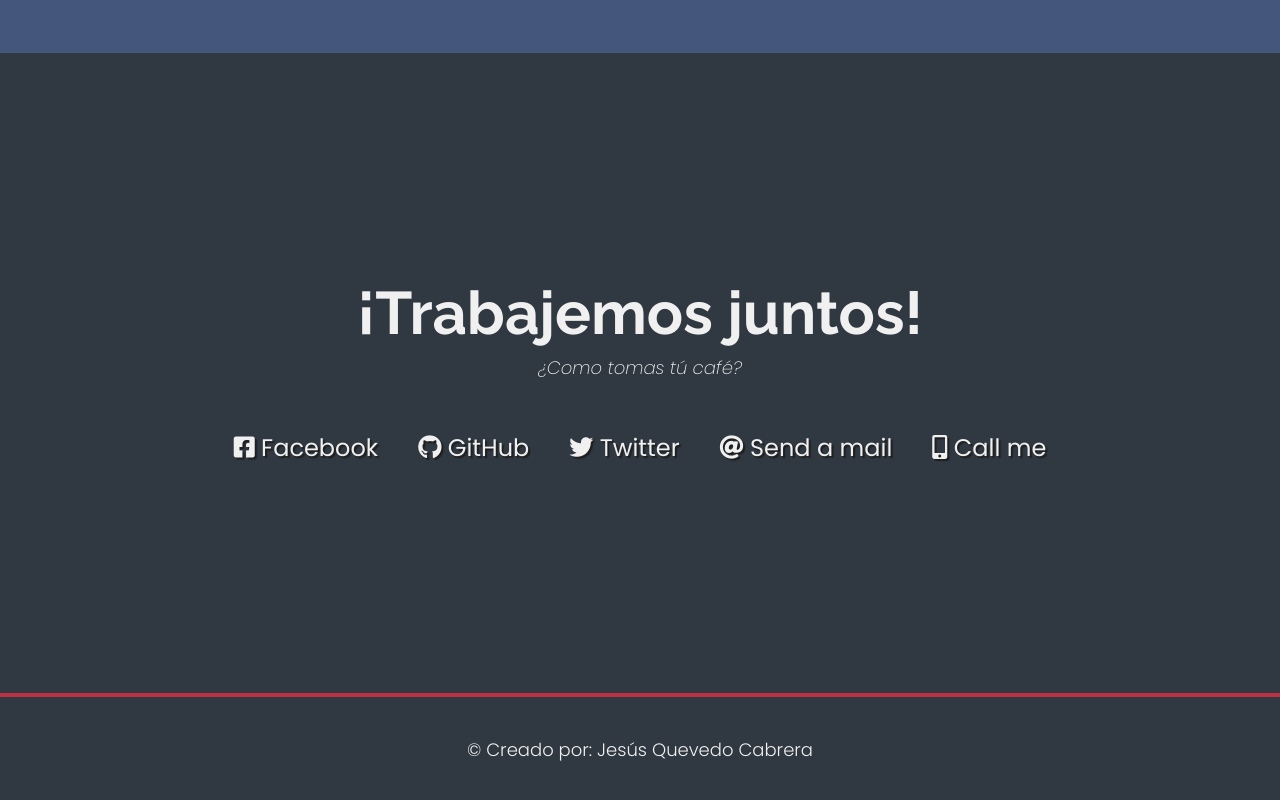
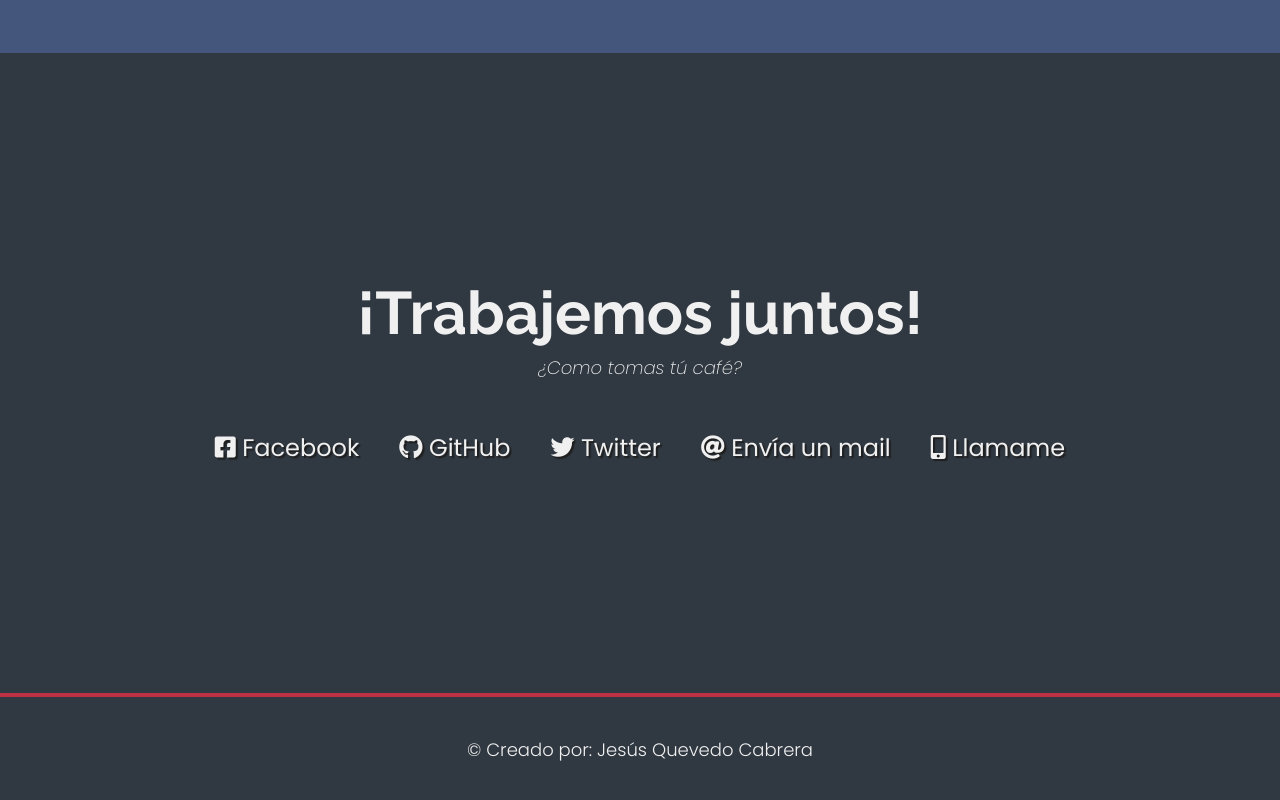
Before and after one commit to JAlejandroQuevedo/portafolio, a plain HTML site: page index.html in a window 1280 px wide. Shown: the part 1665-2465 px from the top of the page. Drawn offline with Linux system fonts and the light colour scheme.

Commit message:
correccion botones de social

```diff
--- a/index.html
+++ b/index.html
@@ -1,7 +1,9 @@
 <!DOCTYPE html>
 <html lang="En">
+
 <head>
-    <link rel="stylesheet" href="https://use.fontawesome.com/releases/v5.8.2/css/all.css" integrity="sha384-oS3vJWv+0UjzBfQzYUhtDYW+Pj2yciDJxpsK1OYPAYjqT085Qq/1cq5FLXAZQ7Ay" crossorigin="anonymous">
+  <link rel="stylesheet" href="https://use.fontawesome.com/releases/v5.8.2/css/all.css"
+    integrity="sha384-oS3vJWv+0UjzBfQzYUhtDYW+Pj2yciDJxpsK1OYPAYjqT085Qq/1cq5FLXAZQ7Ay" crossorigin="anonymous">
   <link href="https://fonts.googleapis.com/css?family=Poppins:200i,300,400&amp;display=swap" rel="stylesheet">
   <link href="https://fonts.googleapis.com/css?family=Raleway:700&amp;display=swap" rel="stylesheet">
   <meta name="description" content="Portafolio donde se muestran mis habilidades">
@@ -15,6 +17,7 @@
   <link rel="shortcut icon" href="./assets/image/ico-2.ico" type="image/x-icon">
   <link rel="stylesheet" href="./css/style.css">
 </head>
+
 <body>
   <!-- START NAV -->
   <nav id="navbar" class="nav">
@@ -45,7 +48,8 @@
   <!-- START PROJECTS SECTION -->
 
   <section id="projects" class="projects-section">
-      <h2 class="projects-section-header">Estas son algunas de las herramientas con las que trabajo y mis certificaciones</h2>
+    <h2 class="projects-section-header">Estas son algunas de las herramientas con las que trabajo y mis certificaciones
+    </h2>
 
     <div class="projects-grid">
       <a href="./pages/figma.html" class="project project-tile">
@@ -74,7 +78,8 @@
       </a>
     </div>
 
-      <a href="https://github.com/JAlejandroQuevedo" class="btn btn-show-all">Mostrar todo<i class="fas fa-chevron-right"></i></a>
+    <a href="https://github.com/JAlejandroQuevedo" class="btn btn-show-all">Mostrar todo<i
+        class="fas fa-chevron-right"></i></a>
   </section>
   <section id="contact" class="contact-section">
     <div class="contact-section-header">
@@ -82,11 +87,15 @@
       <p>¿Como tomas tú café?</p>
     </div>
     <div class="contact-links">
-        <a href="https://www.facebook.com/jesus.a.quevedocabrera/" target="_blank" class="btn contact-details"><i class="fab fa-facebook-square"></i> Facebook</a>
-        <a id="profile-link" href="https://github.com/JAlejandroQuevedo" target="_blank" class="btn contact-details"><i class="fab fa-github"></i> GitHub</a>
-        <a href="https://x.com/Alejand60785648?t=gf5NtTL8vvPiH6M4GKHdUQ&s=08" target="_blank" class="btn contact-details"><i class="fab fa-twitter"></i> Twitter</a>
-        <a href="mailto:alejandro_ya23@hotmail.com" class="btn contact-details"><i class="fas fa-at"></i> Send a mail</a>
-        <a href="tel:6871135148" class="btn contact-details"><i class="fas fa-mobile-alt"></i> Call me</a>
+      <a href="https://www.facebook.com/jesus.a.quevedocabrera/" target="_blank" class="btn contact-details"><i
+          class="fab fa-facebook-square"></i> Facebook</a>
+      <a id="profile-link" href="https://github.com/JAlejandroQuevedo" target="_blank" class="btn contact-details"><i
+          class="fab fa-github"></i> GitHub</a>
+      <a href="https://x.com/Alejand60785648?t=gf5NtTL8vvPiH6M4GKHdUQ&s=08" target="_blank"
+        class="btn contact-details"><i class="fab fa-twitter"></i> Twitter</a>
+      <a href="mailto:alejandro_ya23@hotmail.com" class="btn contact-details"><i class="fas fa-at"></i> Envía un
+        mail</a>
+      <a href="tel:6871135148" class="btn contact-details"><i class="fas fa-mobile-alt"></i> Llamame</a>
     </div>
   </section>
   <footer>
@@ -95,4 +104,5 @@
       <a href="mailto:alejandro_ya23@hotmail.com" target="_blank">Jesús Quevedo Cabrera </a>
     </p>
   </footer>
+
   <body>
```
Also changed, not shown: pages/certificados.html (+19 -10 lines), pages/figma.html (+19 -10 lines), pages/html_css.html (+2 -2 lines). Lines whose indentation alone changed are shown as unchanged.
